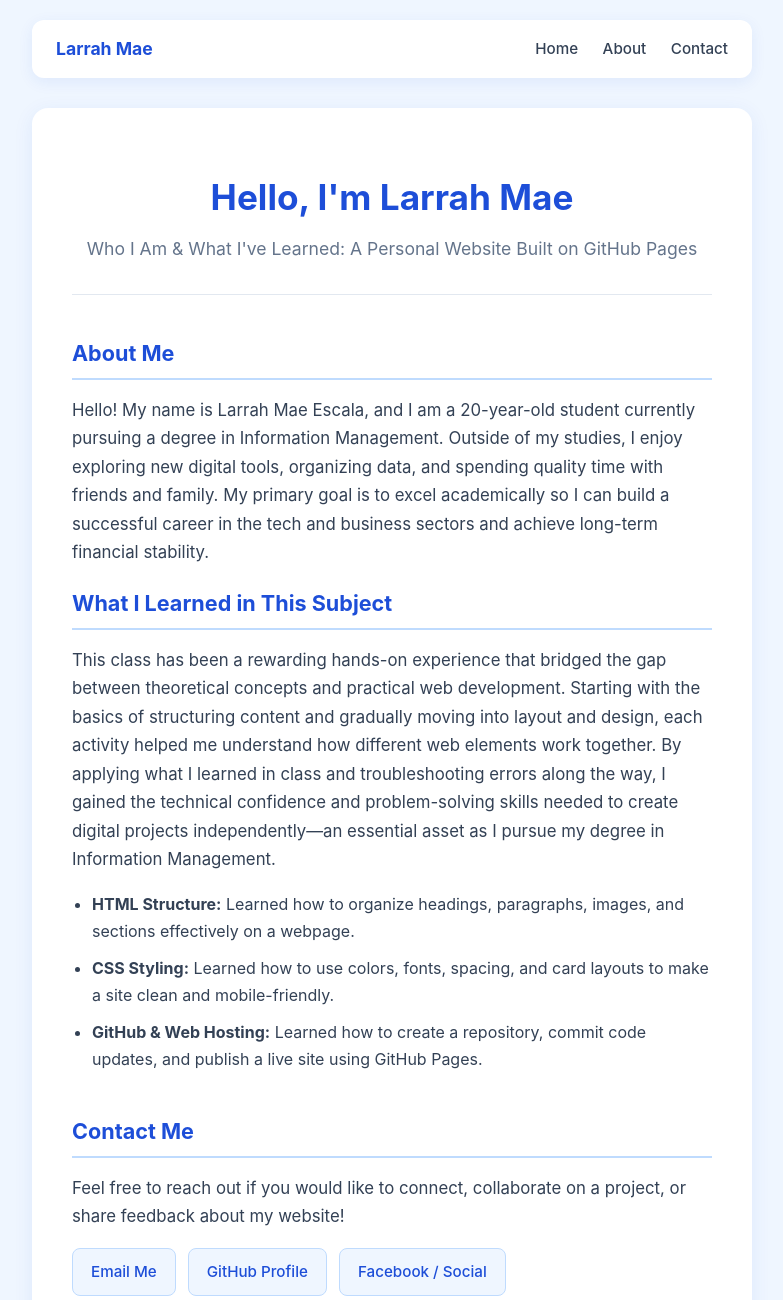
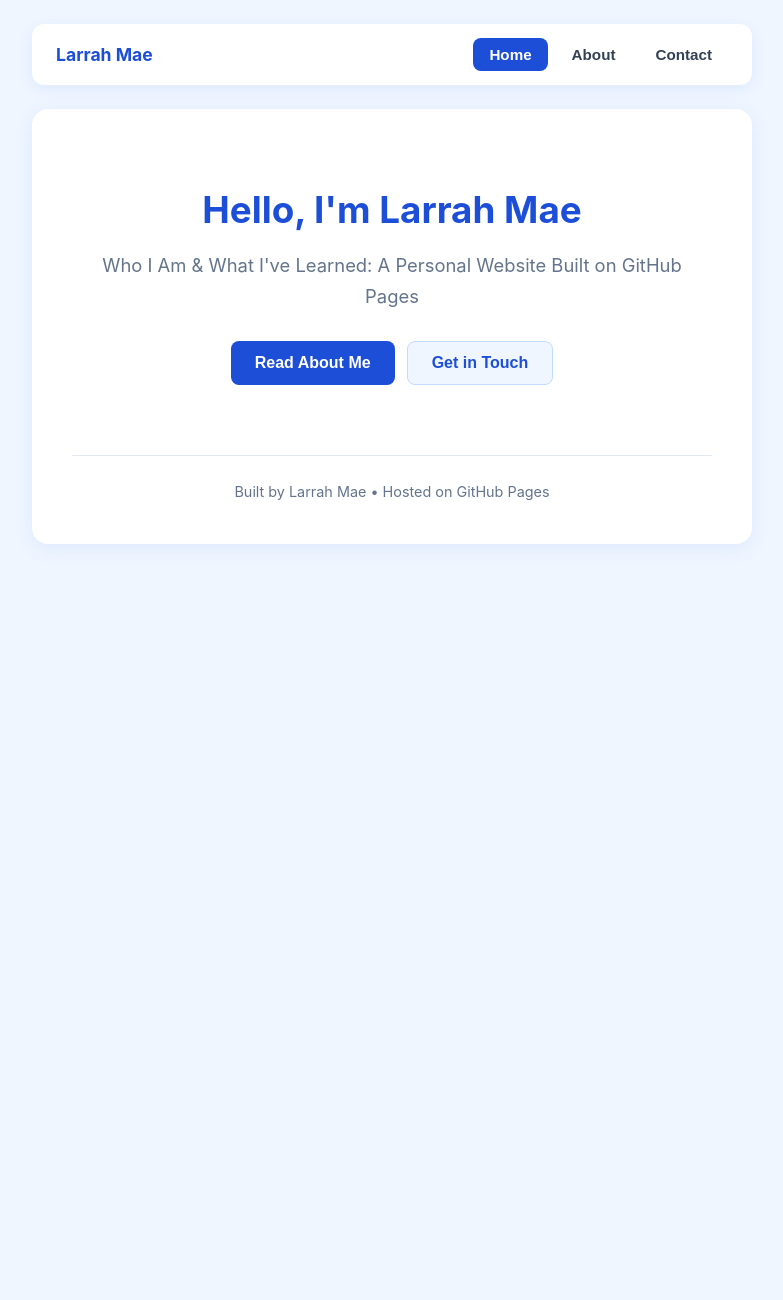
Before and after one commit to s25101313-tech/Larrah-Mae, a plain HTML site: page index.html in a window 1280 px wide. Shown: the top 1300 px of the page, without its empty margins (248-1031 px from the left). After the commit the page ends 800 px from the top, so only its background shows below. Drawn offline with Linux system fonts and the light colour scheme.

Commit message:
Revise HTML structure and improve styles
Refactor navigation and layout styles, update section structure, and enhance button functionality.

```diff
--- a/index.html
+++ b/index.html
@@ -5,9 +5,6 @@
   <meta name="viewport" content="width=device-width, initial-scale=1.0">
   <title>Larrah Mae | Personal Website</title>
   <style>
-    html {
-      scroll-behavior: smooth;
-    }
     body {
       font-family: -apple-system, BlinkMacSystemFont, "Segoe UI", Roboto, sans-serif;
       max-width: 720px;
@@ -19,34 +16,44 @@
     }
     /* Top Navigation Bar */
     nav {
-      position: sticky;
-      top: 0;
       background-color: #ffffff;
       padding: 14px 24px;
-      margin: 20px 0 30px 0;
+      margin: 24px 0 24px 0;
       border-radius: 12px;
       box-shadow: 0 4px 15px rgba(29, 78, 216, 0.08);
       display: flex;
       justify-content: space-between;
       align-items: center;
-      z-index: 100;
     }
     .nav-brand {
       font-weight: 700;
       color: #1d4ed8;
       font-size: 1.1rem;
+      cursor: pointer;
       text-decoration: none;
     }
-    .nav-links a {
-      margin-left: 20px;
-      text-decoration: none;
+    .nav-links {
+      display: flex;
+      gap: 8px;
+    }
+    .nav-btn {
+      background: none;
+      border: none;
+      padding: 8px 16px;
+      border-radius: 8px;
       color: #334155;
-      font-weight: 500;
+      font-weight: 600;
       font-size: 0.95rem;
-      transition: color 0.2s;
+      cursor: pointer;
+      transition: all 0.2s;
     }
-    .nav-links a:hover {
+    .nav-btn:hover {
+      background-color: #eff6ff;
       color: #1d4ed8;
+    }
+    .nav-btn.active {
+      background-color: #1d4ed8;
+      color: #ffffff;
     }
     /* Main Card Layout */
     .card {
@@ -54,12 +61,24 @@
       padding: 40px;
       border-radius: 16px;
       box-shadow: 0 4px 20px rgba(29, 78, 216, 0.08);
+      min-height: 320px;
     }
-    .header {
+    /* Tab Sections (Hidden by default until clicked) */
+    .page-section {
+      display: none;
+      animation: fadeIn 0.25s ease-in-out;
+    }
+    .page-section.active {
+      display: block;
+    }
+    @keyframes fadeIn {
+      from { opacity: 0; transform: translateY(6px); }
+      to { opacity: 1; transform: translateY(0); }
+    }
+    /* Home Section Styling */
+    .home-content {
       text-align: center;
-      padding: 20px 0 30px 0;
-      border-bottom: 1px solid #e2e8f0;
-      margin-bottom: 2.5rem;
+      padding: 30px 10px;
     }
     .profile-pic {
       width: 140px;
@@ -70,25 +89,60 @@
       margin-bottom: 16px;
     }
     h1 {
-      font-size: 2.2rem;
-      margin: 0 0 0.4rem 0;
+      font-size: 2.3rem;
+      margin: 0 0 0.5rem 0;
       color: #1d4ed8;
     }
     .subtitle {
       color: #64748b;
-      font-size: 1.1rem;
-      margin: 0;
+      font-size: 1.15rem;
+      margin-bottom: 1.8rem;
     }
-    section {
-      margin-bottom: 2.5rem;
-      scroll-margin-top: 90px;
+    .cta-group {
+      display: flex;
+      justify-content: center;
+      gap: 12px;
+      flex-wrap: wrap;
     }
+    .primary-btn {
+      background-color: #1d4ed8;
+      color: #ffffff;
+      border: none;
+      padding: 12px 24px;
+      border-radius: 8px;
+      font-size: 1rem;
+      font-weight: 600;
+      cursor: pointer;
+      transition: background-color 0.2s;
+    }
+    .primary-btn:hover {
+      background-color: #1e40af;
+    }
+    .secondary-btn {
+      background-color: #eff6ff;
+      color: #1d4ed8;
+      border: 1px solid #bfdbfe;
+      padding: 12px 24px;
+      border-radius: 8px;
+      font-size: 1rem;
+      font-weight: 600;
+      cursor: pointer;
+      transition: background-color 0.2s;
+    }
+    .secondary-btn:hover {
+      background-color: #dbeafe;
+    }
+    /* Headings & Text */
     h2 {
       font-size: 1.35rem;
       color: #1d4ed8;
       border-bottom: 2px solid #bfdbfe;
       padding-bottom: 6px;
+      margin-top: 0;
       margin-bottom: 1rem;
+    }
+    .section-spacer {
+      margin-top: 2rem;
     }
     p {
       color: #334155;
@@ -102,32 +156,62 @@
     li {
       margin-bottom: 0.6rem;
     }
-    /* Contact Section Buttons */
-    .contact-links {
+    /* Contact Cards & Buttons */
+    .contact-grid {
+      display: grid;
+      grid-template-columns: 1fr;
+      gap: 14px;
+      margin-top: 1.5rem;
+    }
+    .contact-item {
       display: flex;
+      justify-content: space-between;
+      align-items: center;
       flex-wrap: wrap;
-      gap: 12px;
-      margin-top: 1rem;
+      gap: 10px;
+      padding: 16px 20px;
+      background-color: #f8fafc;
+      border: 1px solid #e2e8f0;
+      border-radius: 12px;
     }
-    .contact-btn {
+    .contact-info strong {
+      display: block;
+      color: #1e293b;
+      font-size: 1rem;
+    }
+    .contact-info span {
+      color: #64748b;
+      font-size: 0.95rem;
+    }
+    .contact-actions {
+      display: flex;
+      gap: 8px;
+    }
+    .action-btn {
       display: inline-block;
-      padding: 10px 18px;
+      padding: 8px 16px;
+      background-color: #1d4ed8;
+      color: #ffffff;
+      border-radius: 8px;
+      text-decoration: none;
+      font-weight: 500;
+      font-size: 0.9rem;
+      transition: background-color 0.2s;
+    }
+    .action-btn:hover {
+      background-color: #1e40af;
+    }
+    .action-btn.outline {
       background-color: #eff6ff;
       color: #1d4ed8;
       border: 1px solid #bfdbfe;
-      border-radius: 8px;
-      text-decoration: none;
-      font-weight: 500;
-      font-size: 0.95rem;
-      transition: background-color 0.2s, color 0.2s;
     }
-    .contact-btn:hover {
-      background-color: #1d4ed8;
-      color: #ffffff;
+    .action-btn.outline:hover {
+      background-color: #dbeafe;
     }
     footer {
       text-align: center;
-      margin-top: 2rem;
+      margin-top: 2.5rem;
       padding-top: 1.5rem;
       border-top: 1px solid #e2e8f0;
       color: #64748b;
@@ -137,33 +221,39 @@
 </head>
 <body>
 
-  <!-- Navigation Menu -->
+  <!-- Navigation Bar -->
   <nav>
-    <a href="#home" class="nav-brand">Larrah Mae</a>
+    <a class="nav-brand" onclick="showPage('home', document.getElementById('btn-home'))">Larrah Mae</a>
     <div class="nav-links">
-      <a href="#home">Home</a>
-      <a href="#about">About</a>
-      <a href="#contact">Contact</a>
+      <button id="btn-home" class="nav-btn active" onclick="showPage('home', this)">Home</button>
+      <button id="btn-about" class="nav-btn" onclick="showPage('about', this)">About</button>
+      <button id="btn-contact" class="nav-btn" onclick="showPage('contact', this)">Contact</button>
     </div>
   </nav>
 
   <div class="card">
-    <!-- HOME SECTION -->
-    <div id="home" class="header" style="scroll-margin-top: 90px;">
-      <!-- Once you upload profile.jpg to GitHub, remove the comment arrows around the img line below -->
-      <!-- <img src="profile.jpg" alt="Larrah Mae" class="profile-pic"> -->
-      <h1>Hello, I'm Larrah Mae</h1>
-      <p class="subtitle">Who I Am &amp; What I've Learned: A Personal Website Built on GitHub Pages</p>
+    <!-- 1. HOME TAB -->
+    <div id="home" class="page-section active">
+      <div class="home-content">
+        <!-- Uncomment the line below once you upload profile.jpg to GitHub -->
+        <!-- <img src="profile.jpg" alt="Larrah Mae" class="profile-pic"> -->
+        <h1>Hello, I'm Larrah Mae</h1>
+        <p class="subtitle">Who I Am &amp; What I've Learned: A Personal Website Built on GitHub Pages</p>
+        <div class="cta-group">
+          <button class="primary-btn" onclick="showPage('about', document.getElementById('btn-about'))">Read About Me</button>
+          <button class="secondary-btn" onclick="showPage('contact', document.getElementById('btn-contact'))">Get in Touch</button>
+        </div>
+      </div>
     </div>
 
-    <!-- ABOUT SECTION -->
-    <section id="about">
+    <!-- 2. ABOUT TAB -->
+    <div id="about" class="page-section">
       <h2>About Me</h2>
       <p>
         Hello! My name is Larrah Mae Escala, and I am a 20-year-old student currently pursuing a degree in Information Management. Outside of my studies, I enjoy exploring new digital tools, organizing data, and spending quality time with friends and family. My primary goal is to excel academically so I can build a successful career in the tech and business sectors and achieve long-term financial stability.
       </p>
 
-      <h2>What I Learned in This Subject</h2>
+      <h2 class="section-spacer">What I Learned in This Subject</h2>
       <p>
         This class has been a rewarding hands-on experience that bridged the gap between theoretical concepts and practical web development. Starting with the basics of structuring content and gradually moving into layout and design, each activity helped me understand how different web elements work together. By applying what I learned in class and troubleshooting errors along the way, I gained the technical confidence and problem-solving skills needed to create digital projects independently—an essential asset as I pursue my degree in Information Management.
       </p>
@@ -172,25 +262,75 @@
         <li><strong>CSS Styling:</strong> Learned how to use colors, fonts, spacing, and card layouts to make a site clean and mobile-friendly.</li>
         <li><strong>GitHub &amp; Web Hosting:</strong> Learned how to create a repository, commit code updates, and publish a live site using GitHub Pages.</li>
       </ul>
-    </section>
+    </div>
 
-    <!-- CONTACT SECTION -->
-    <section id="contact">
+    <!-- 3. CONTACT TAB -->
+    <div id="contact" class="page-section">
       <h2>Contact Me</h2>
       <p>
         Feel free to reach out if you would like to connect, collaborate on a project, or share feedback about my website!
       </p>
-      <div class="contact-links">
-        <a href="mailto:your.email@example.com" class="contact-btn">Email Me</a>
-        <a href="https://github.com/s25101313-tech" target="_blank" class="contact-btn">GitHub Profile</a>
-        <a href="https://facebook.com" target="_blank" class="contact-btn">Facebook / Social</a>
+
+      <div class="contact-grid">
+        <!-- Phone Call & SMS Message -->
+        <div class="contact-item">
+          <div class="contact-info">
+            <strong>Phone / Message</strong>
+            <span>0906-488-563</span>
+          </div>
+          <div class="contact-actions">
+            <a href="tel:+886906488563" class="action-btn">Call Me</a>
+            <a href="sms:+886906488563" class="action-btn outline">Message Me</a>
+          </div>
+        </div>
+
+        <!-- Student Email -->
+        <div class="contact-item">
+          <div class="contact-info">
+            <strong>Email</strong>
+            <span>s25101313@stu.edu.tw</span>
+          </div>
+          <div class="contact-actions">
+            <a href="mailto:s25101313@stu.edu.tw" class="action-btn">Send Email</a>
+          </div>
+        </div>
+
+        <!-- GitHub Profile -->
+        <div class="contact-item">
+          <div class="contact-info">
+            <strong>GitHub</strong>
+            <span>github.com/s25101313-tech</span>
+          </div>
+          <div class="contact-actions">
+            <a href="https://github.com/s25101313-tech" target="_blank" class="action-btn outline">View Profile</a>
+          </div>
+        </div>
       </div>
-    </section>
+    </div>
 
     <footer>
       Built by Larrah Mae &bull; Hosted on GitHub Pages
     </footer>
   </div>
 
+  <!-- JavaScript to switch between Home, About, and Contact -->
+  <script>
+    function showPage(sectionId, activeBtn) {
+      // Hide all sections
+      document.querySelectorAll('.page-section').forEach(section => {
+        section.classList.remove('active');
+      });
+      // Remove active style from all nav buttons
+      document.querySelectorAll('.nav-btn').forEach(btn => {
+        btn.classList.remove('active');
+      });
+      // Show the selected section and highlight its button
+      document.getElementById(sectionId).classList.add('active');
+      if (activeBtn) {
+        activeBtn.classList.add('active');
+      }
+    }
+  </script>
+
 </body>
 </html>
```
